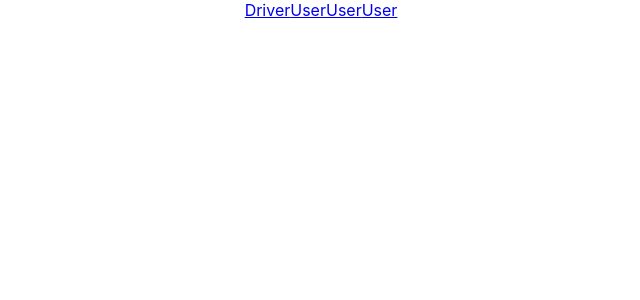
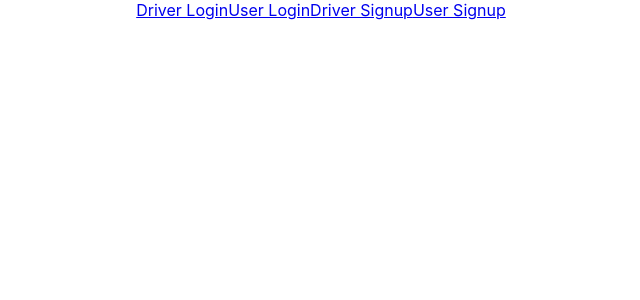
Before and after one commit to Build-Ride-For-Life/Front-End, a React (Create React App) app in the folder ride-for-life/: page / in a window 1280 px wide. Shown: the top 300 px of the page, without its empty margins (319-959 px from the left). Built offline with nearby package versions, Linux system fonts and the light colour scheme.

Commit message:
updates signup link

```diff
--- a/ride-for-life/src/components/Home.js
+++ b/ride-for-life/src/components/Home.js
@@ -6,10 +6,10 @@ import {Link} from "react-router-dom";
 export default function Home() {
     return(
         <div>
-            <Link className="main-buttons" to={"/driverlogin"}>Driver</Link>
-            <Link className="main-buttons" to={"/userlogin"}>User</Link>
-            <Link className="main-buttons" to={"/driver-signup"}>User</Link>
-            <Link className="main-buttons" to={"/user-signup"}>User</Link>
+            <Link className="main-buttons" to={"/driverlogin"}>Driver Login</Link>
+            <Link className="main-buttons" to={"/userlogin"}>User Login</Link>
+            <Link className="main-buttons" to={"/driversignup"}>Driver Signup</Link>
+            <Link className="main-buttons" to={"/usersignup"}>User Signup</Link>
         </div>
     )
 }
```
